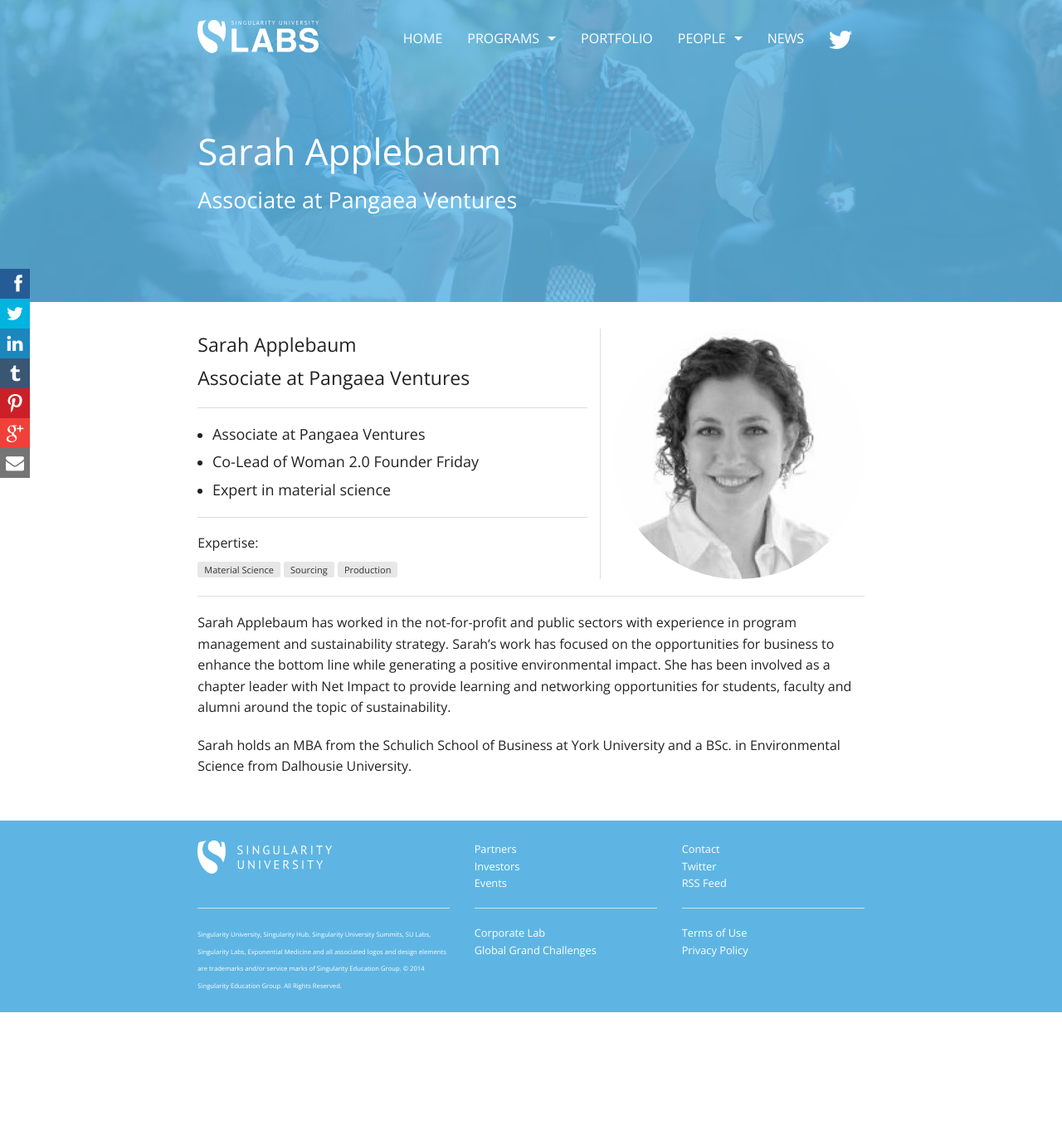
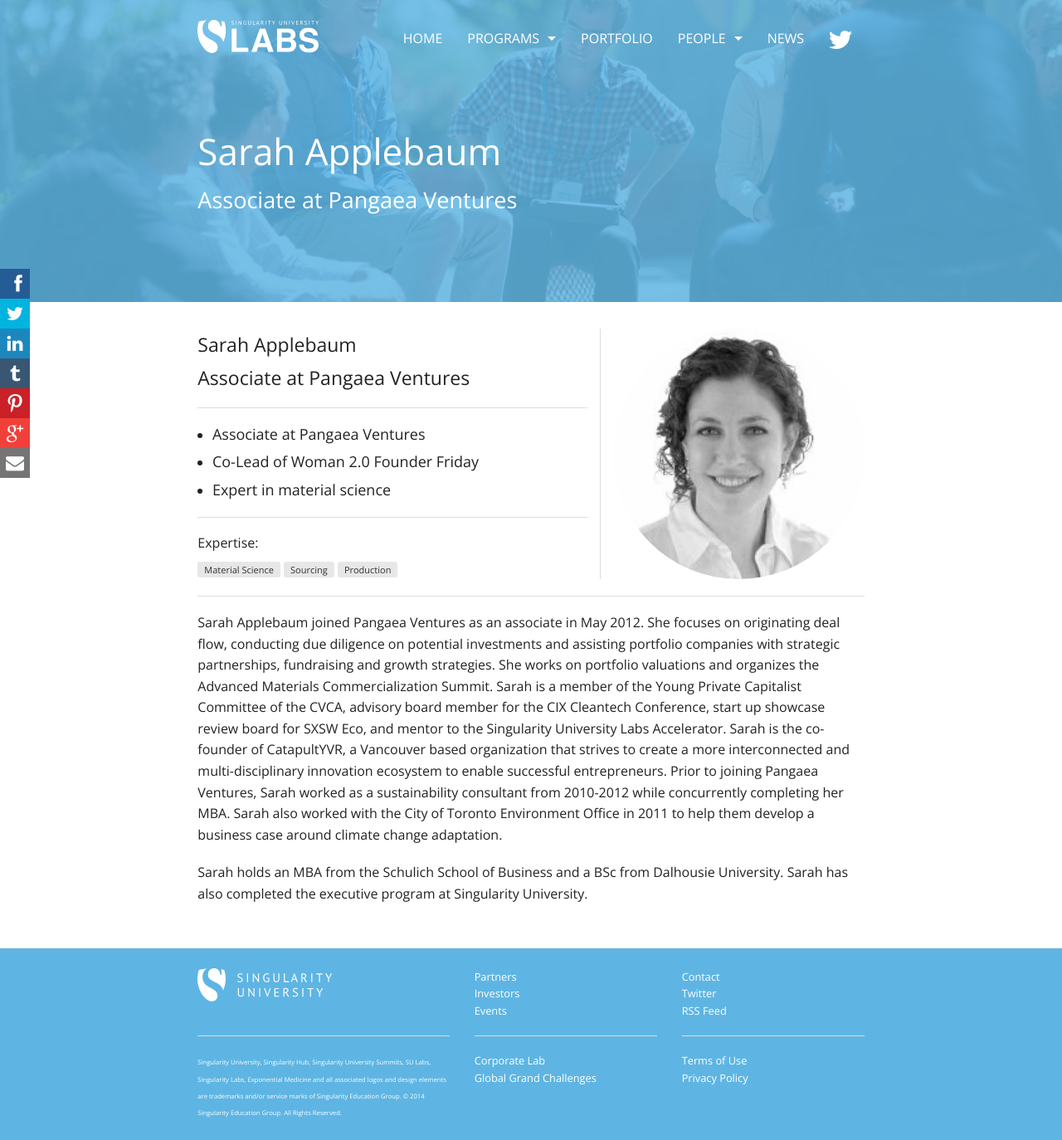
Before and after one commit to SingularityUniversity/startup, a Jekyll site: the page built from _mentors/sarahapplebaum.md, in a window 1280 px wide. Shown: the whole page at 83% size. Built offline with Jekyll 4.4.1, drawn with Linux system fonts in a browser that asks for light colours; Markdown is read by kramdown in place of the engine named in the settings; before the commit the page ends 1220 px from its top, so only the background shows below that.

Commit message:
Update sarahapplebaum.md

```diff
--- a/_mentors/sarahapplebaum.md
+++ b/_mentors/sarahapplebaum.md
@@ -8,6 +8,6 @@
 categories: [Material Science, Sourcing, Production]
 accomplishments: ["Associate at Pangaea Ventures","Co-Lead of Woman 2.0 Founder Friday","Expert in material science"]
 ---
-Sarah Applebaum has worked in the not-for-profit and public sectors with experience in program management and sustainability strategy. Sarah’s work has focused on the opportunities for business to enhance the bottom line while generating a positive environmental impact. She has been involved as a chapter leader with Net Impact to provide learning and networking opportunities for students, faculty and alumni around the topic of sustainability.
+Sarah Applebaum joined Pangaea Ventures as an associate in May 2012.  She focuses on originating deal flow, conducting due diligence on potential investments and assisting portfolio companies with strategic partnerships, fundraising and growth strategies.  She works on portfolio valuations and organizes the Advanced Materials Commercialization Summit.  Sarah is a member of the Young Private Capitalist Committee of the CVCA, advisory board member for the CIX Cleantech Conference, start up showcase review board for SXSW Eco, and mentor to the Singularity University Labs Accelerator.  Sarah is the co-founder of CatapultYVR, a Vancouver based organization that strives to create a more interconnected and multi-disciplinary innovation ecosystem to enable successful entrepreneurs. Prior to joining Pangaea Ventures, Sarah worked as a sustainability consultant from 2010-2012 while concurrently completing her MBA. Sarah also worked with the City of Toronto Environment Office in 2011 to help them develop a business case around climate change adaptation.
 
-Sarah holds an MBA from the Schulich School of Business at York University and a BSc. in Environmental Science from Dalhousie University.
+Sarah holds an MBA from the Schulich School of Business and a BSc from Dalhousie University. Sarah has also completed the executive program at Singularity University.
```
